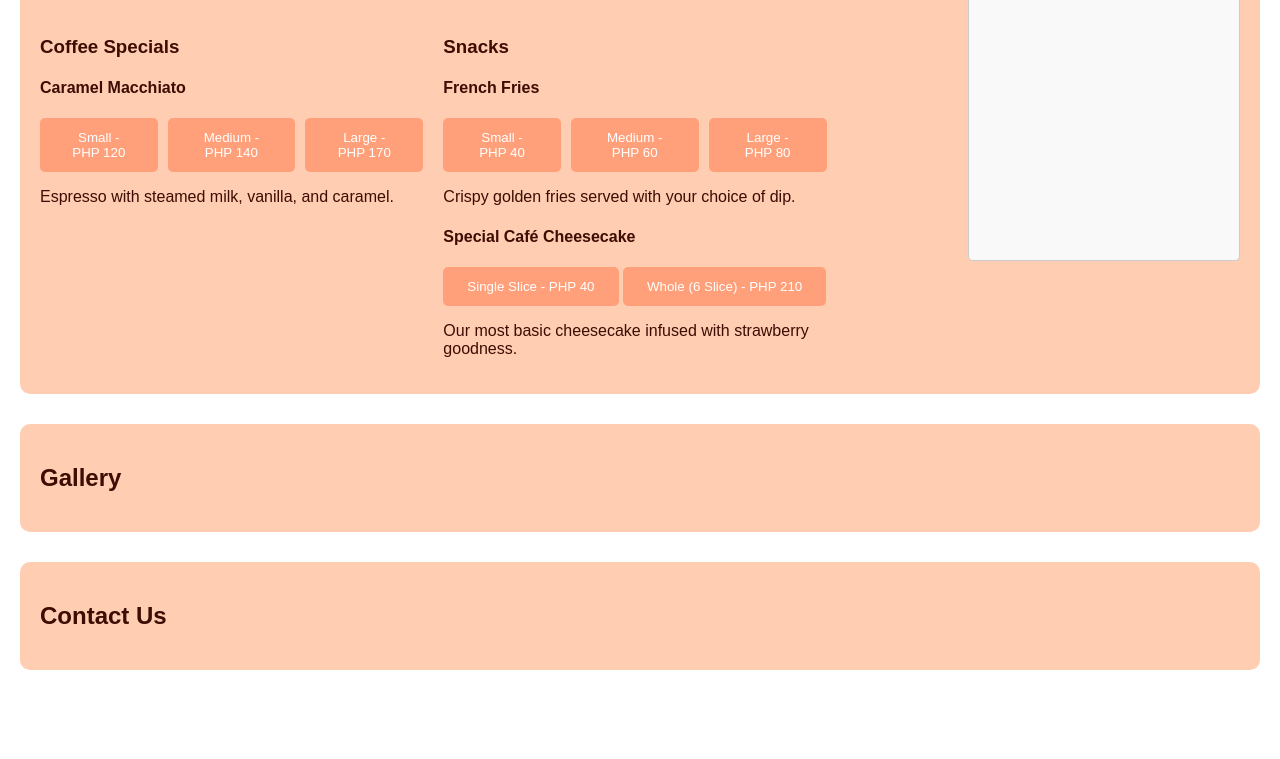
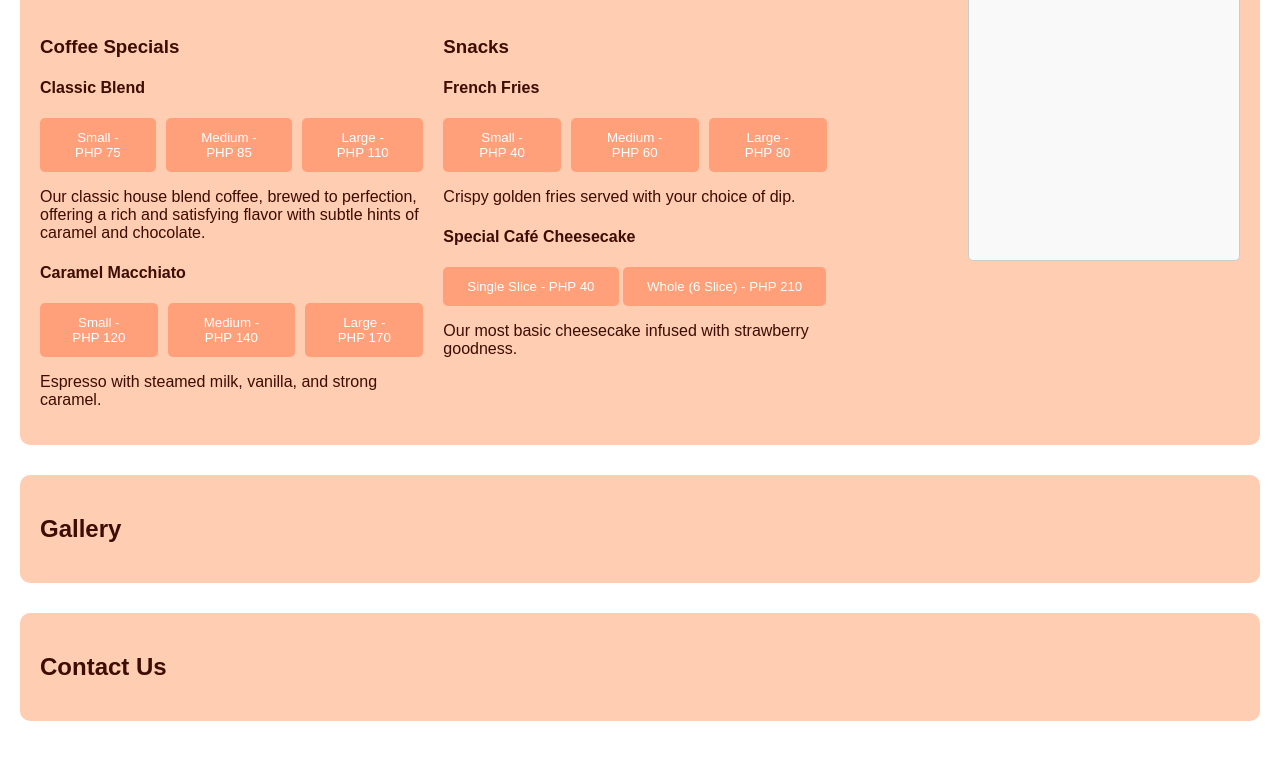
Before and after one commit to PaoloDno/StrawTea-Strawberry-Caf-, a plain HTML site: page index.html in a window 1280 px wide. Shown: the part 1204-1963 px from the top of the page. Before the commit the page ends 1924 px from the top, so only its background shows below. Drawn offline with Linux system fonts and the light colour scheme.

Commit message:
Update index.html

```diff
--- a/index.html
+++ b/index.html
@@ -2,7 +2,7 @@
 <html lang="en">
 <head>
   <meta charset="UTF-8">
-  <title>Berry Café</title>
+  <title>Tea Café</title>
   <link rel="stylesheet" href="StrawberryCafeStyles.css">
 </head>
 <body>
@@ -91,6 +91,15 @@
 
         <div class="menu-group">
           <h3>Coffee Specials</h3>
+          <div class="menu-item" data-info="House Blend">
+            <h4>Classic Blend</h4>
+            <div class="size-options">
+              <button class="size-btn" data-size="Small" data-price="75">Small - PHP 75</button>
+              <button class="size-btn" data-size="Medium" data-price="85">Medium - PHP 85</button>
+              <button class="size-btn" data-size="Large" data-price="110">Large - PHP 110</button>
+            </div>
+            <p class="item-description">Our classic house blend coffee, brewed to perfection, offering a rich and satisfying flavor with subtle hints of caramel and chocolate.</p>
+          </div>
           <div class="menu-item" data-info="Caramel Macchiato">
             <h4>Caramel Macchiato</h4>
             <div class="size-options">
@@ -98,7 +107,7 @@
               <button class="size-btn" data-size="Medium" data-price="140">Medium - PHP 140</button>
               <button class="size-btn" data-size="Large" data-price="170">Large - PHP 170</button>
             </div>
-            <p class="item-description">Espresso with steamed milk, vanilla, and caramel.</p>
+            <p class="item-description">Espresso with steamed milk, vanilla, and strong caramel.</p>
           </div>
           <!-- Add more coffee items -->
         </div>
```
